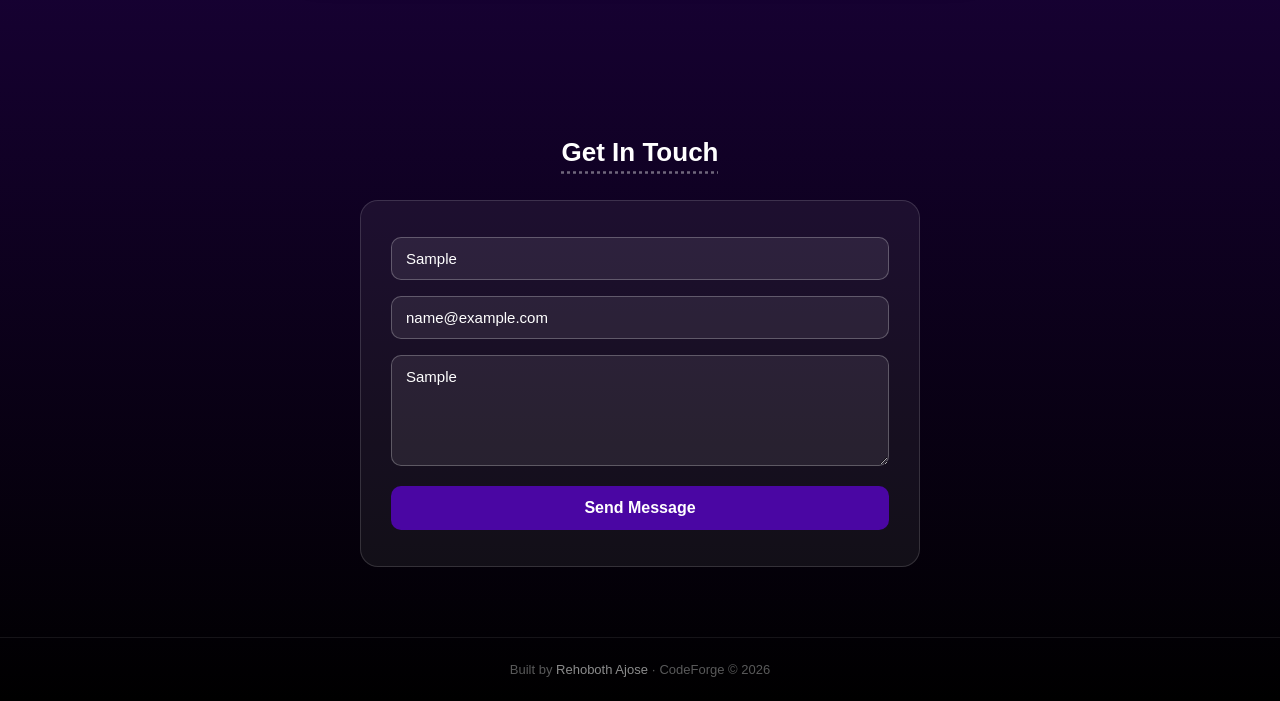
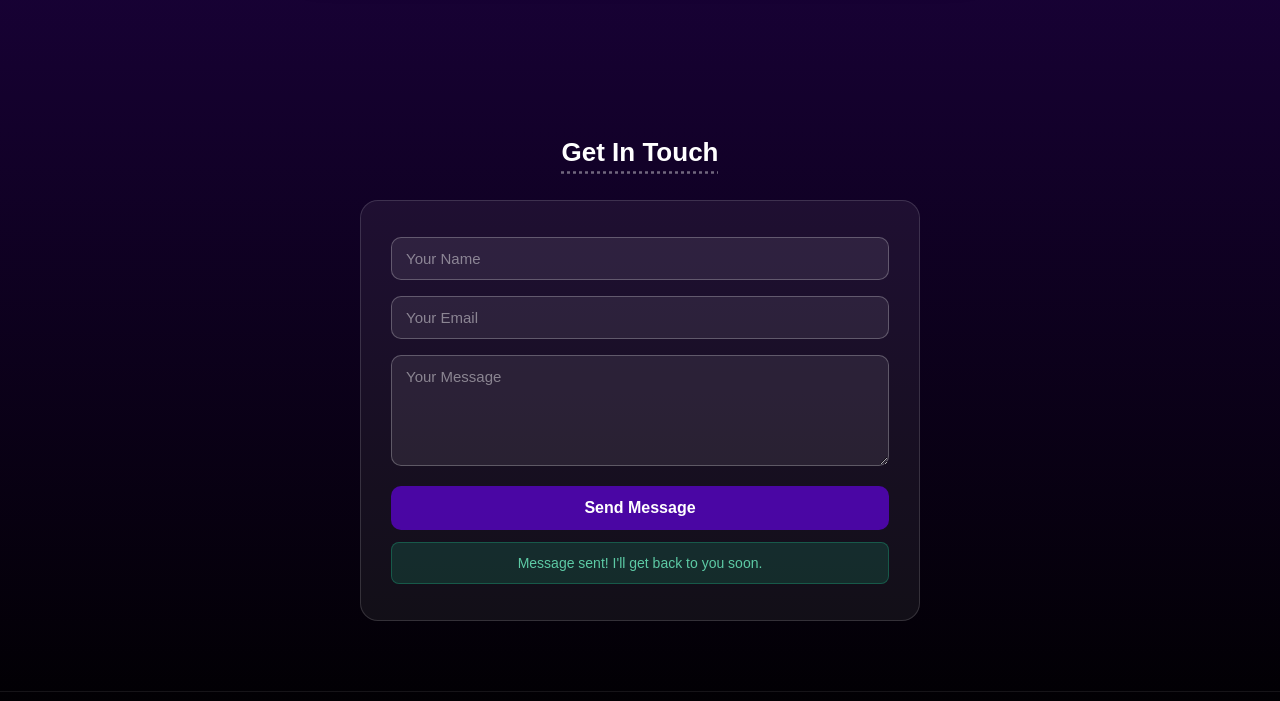
Before and after one commit to WebGenius183/codeforge, a plain HTML site: page index.html in a window 1280 px wide. Both pictures are taken after typing "Sample", "name@example.com", "Sample" into the empty fields and a click on the button "Send Message". Shown: the part 1878-2579 px from the top of the page. Drawn offline with Linux system fonts and the light colour scheme.

Commit message:
Implement WhatsApp messaging in contact form
Added WhatsApp integration for contact form submission.

```diff
--- a/index.html
+++ b/index.html
@@ -124,11 +124,14 @@
             <div class="input-group">
                 <textarea id="fmsg" placeholder="Your Message" rows="5" required></textarea>
             </div>
-                <button class="send-btn">Send Message</button>
-                <div class="success-msg" id="successMsg">Message sent! I'll get back to you soon.</div>
+            <button class="send-btn" onclick="sendToWhatsApp()">Send Message</button>
+            <div class="success-msg" id="successMsg" style="display:none;">
+                Message sent! I'll get back to you soon.
+            </div>
         </div>
     </div>
 </section>
+
 
     <footer>
         <p>Built by <a href="https://github.com/webgenius183" target="_blank">Rehoboth Ajose</a> &middot; CodeForge &copy; 2026</p>
@@ -142,6 +145,25 @@
                 if (target) target.scrollIntoView({ behavior: 'smooth' });
             });
         });
+
+        function sendToWhatsApp() {
+            const name    = document.getElementById("fname").value.trim();
+            const email   = document.getElementById("femail").value.trim();
+            const message = document.getElementById("fmsg").value.trim();
+
+            if (!name || !email || !message) {
+                alert("Please fill in all fields.");
+                return;
+            }
+
+            const text = `Hi! New message from your portfolio 👋\n\n👤 Name: ${name}\n📧 Email: ${email}\n💬 Message: ${message}`;
+            window.open(`https://wa.me/2349155172494?text=${encodeURIComponent(text)}`, "_blank");
+
+            document.getElementById("fname").value  = "";
+            document.getElementById("femail").value = "";
+            document.getElementById("fmsg").value   = "";
+            document.getElementById("successMsg").style.display = "block";
+        }
     </script>
 </body>
 </html>
```
Lines whose indentation alone changed are shown as unchanged.
